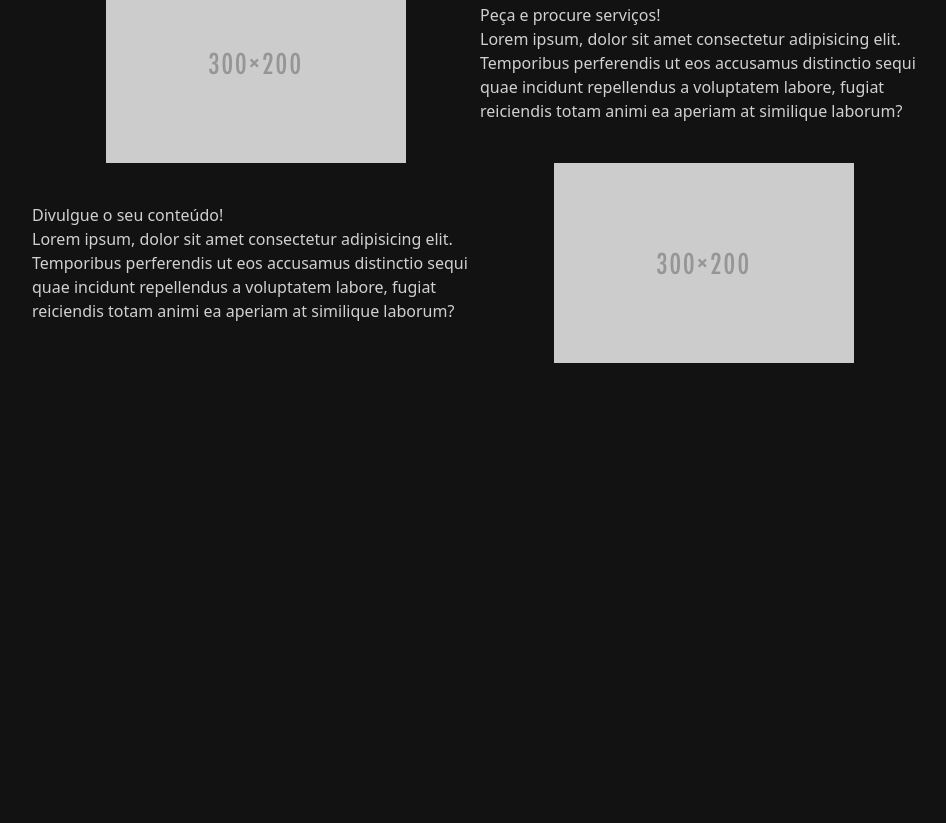
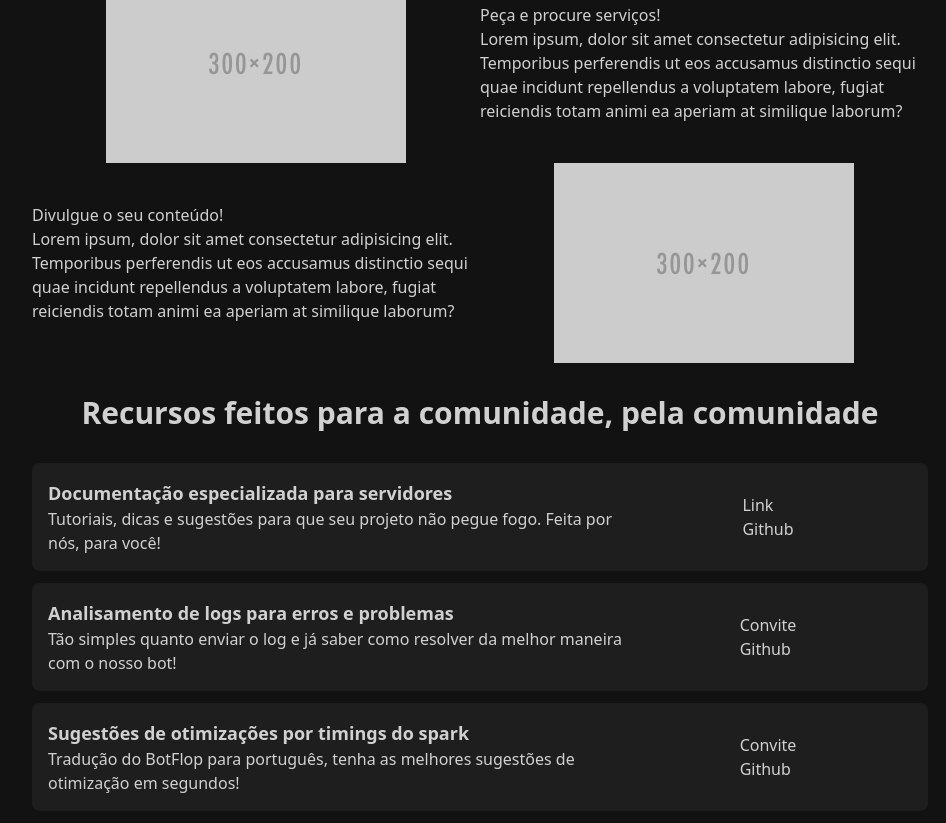
Before and after one commit to MinersRefuge/website, a website: page index.html in a window 1280 px wide. Shown: the part 1009-1832 px from the top of the page, without its empty margins (160-1106 px from the left). Before the commit the page ends 1372 px from the top, so only its background shows below. Drawn offline with Linux system fonts and the light colour scheme; a web font is replaced by a local one.

Commit message:
Recursos base

```diff
--- a/css/input.css
+++ b/css/input.css
@@ -1,3 +1,9 @@
 @tailwind base;
 @tailwind components;
 @tailwind utilities;
+
+@layer components{
+    .resources-item{
+        @apply bg-surfaceContainer p-4 rounded-lg my-3 grid grid-cols-3;
+    }
+}
--- a/index.html
+++ b/index.html
@@ -55,5 +55,41 @@
         </div>
     </div>
     <!-- End Motivos -->
+    <!-- Recursos -->
+    <div class="max-w-4xl mx-auto">
+        <h1 class="text-3xl font-bold text-center my-8">Recursos feitos para a comunidade, pela comunidade
+        </h1>
+        <div class="resources-item">
+            <div class="col-span-2">
+                <h1 class="font-bold text-lg">Documentação especializada para servidores</h1>
+                <p>Tutoriais, dicas e sugestões para que seu projeto não pegue fogo. Feita por nós, para você!</p>
+            </div>
+            <div class="mx-auto my-auto">
+                <p>Link</p>
+                <p>Github</p>
+            </div>
+        </div>
+        <div class="resources-item">
+            <div class="col-span-2">
+                <h1 class="font-bold text-lg">Analisamento de logs para erros e problemas</h1>
+                <p>Tão simples quanto enviar o log e já saber como resolver da melhor maneira com o nosso bot!</p>
+            </div>
+            <div class="mx-auto my-auto">
+                <p>Convite</p>
+                <p>Github</p>
+            </div>
+        </div>
+        <div class="resources-item">
+            <div class="col-span-2">
+                <h1 class="font-bold text-lg">Sugestões de otimizações por timings do spark</h1>
+                <p>Tradução do BotFlop para português, tenha as melhores sugestões de otimização em segundos!</p>
+            </div>
+            <div class="mx-auto my-auto">
+                <p>Convite</p>
+                <p>Github</p>
+            </div>
+        </div>
+    </div>
+    <!-- End Recursos -->
 </body>
 </html>
--- a/tailwind.config.js
+++ b/tailwind.config.js
@@ -12,7 +12,7 @@ module.exports = {
         'surfaceInverted':'#2e2e2e',//Background Inverted
         'onSurface':'#D1D1D1',//Text on Background
         'surfaceContainerLow':'#D1D1D1',//Container on background
-        'surfaceContainer':'#a7a7a7',//Container on background
+        'surfaceContainer':'#1e1e1e',//Container on background
         'surfaceContainerHigh':'#D1D1D1',//Container on background
         'primary':'#ffe3f4',//Primary Color
         'onPrimary':'#F2F2F2',//Text on Primary Color
```
Also changed, not shown: css/style.css.
